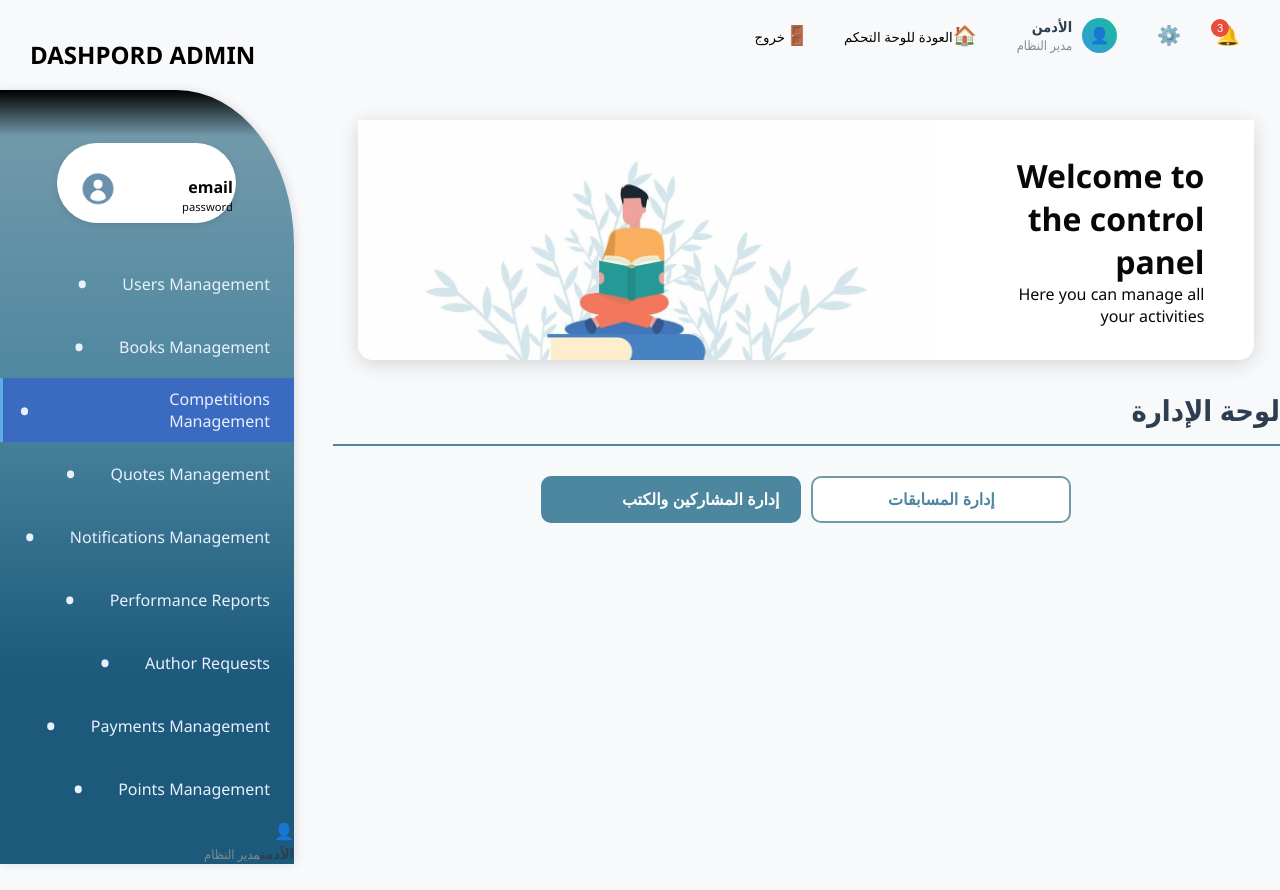
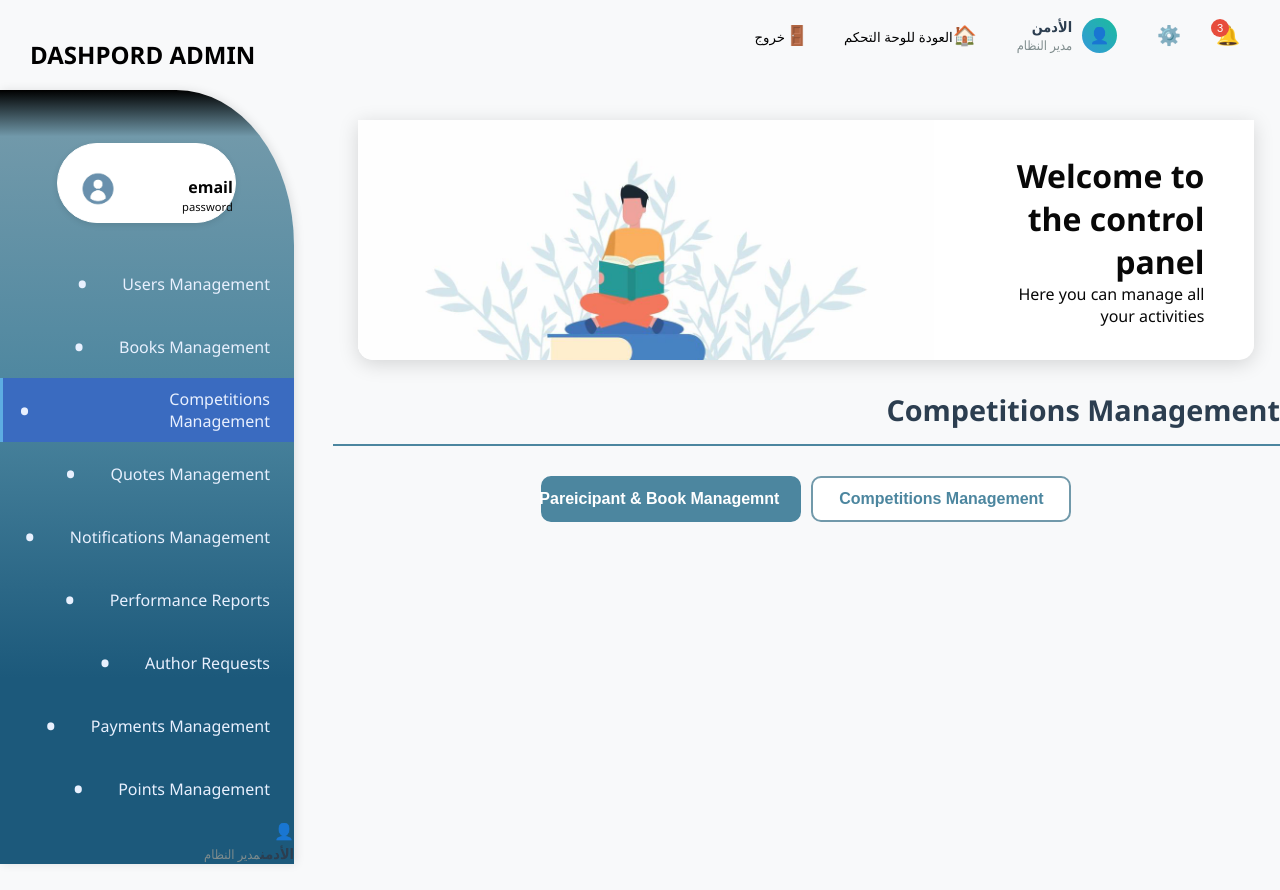
Before and after one commit to EngMohammadMostafa/Journey-of-a-pen_Frontend, a React (Vite) app: page /competitions in a window 1280 px wide. Built offline with nearby package versions, Linux system fonts and the light colour scheme; sample sign-in values are in the browser's storage.

Commit message:
in competition page , translate management competition page

```diff
--- a/src/pages/CompetitionsManagement.jsx
+++ b/src/pages/CompetitionsManagement.jsx
@@ -160,7 +160,7 @@ useEffect(() => {
 
 
       <div className="page-header">
-  <h1>لوحة الإدارة</h1>
+  <h1>Competitions Management</h1>
 
   {/* زر إضافة مسابقة يظهر فقط في حالة عرض قسم المسابقات */}
   {showCompetitionsTable && (
@@ -168,7 +168,7 @@ useEffect(() => {
       className="btn-primary add-book-btn"
       onClick={handleAddCompetition}
     >
-      + إضافة مسابقة
+      + Add New Competitions
     </button>
   )}
 </div>
@@ -178,14 +178,14 @@ useEffect(() => {
     className={`btn ${showCompetitionsTable ? 'btn-primary' : 'btn-outline'}`}
     onClick={() => setShowCompetitionsTable(true)}
   >
-    إدارة المسابقات
+    Competitions Management
   </button>
 
   <button
     className={`btn ${!showCompetitionsTable ? 'btn-primary' : 'btn-outline'}`}
     onClick={() => setShowCompetitionsTable(false)}
   >
-    إدارة المشاركين والكتب
+    Pareicipant & Book Managemnt
   </button>
 </div>
 
@@ -193,18 +193,18 @@ useEffect(() => {
         <>
           <div className="user-stats">
   <div className="stat-card">
-    <h3>إجمالي عدد المسابقات</h3>
+    <h3>Total Number Of Competitions</h3>
     <span className="stat-number">{competitionStats.total}</span>
   </div>
 
   <div className="stat-card">
-    <h3>عدد المسابقات المكتملة</h3>
+    <h3> Number Of Completed Competitions</h3>
     <span className="stat-number">{competitionStats.completed}</span>
   </div>
 
   <div className="stat-card">
-    <h3>عدد المسابقات المتوقفة / غير المكتملة</h3>
-    <span className="stat-number">{competitionStats.stopped}</span>
+  <h3> Number Of Non Completed Competitions</h3>
+  <span className="stat-number">{competitionStats.stopped}</span>
   </div>
 </div>
 
@@ -214,7 +214,7 @@ useEffect(() => {
   <div className="competition-search-section">
     <input
       type="text"
-      placeholder="ابحث عن اسم مسابقة..."
+      placeholder="Search For A Competition..."
       value={searchTerm}
       onChange={(e) => setSearchTerm(e.target.value)}
       className="competition-search-input"
```
